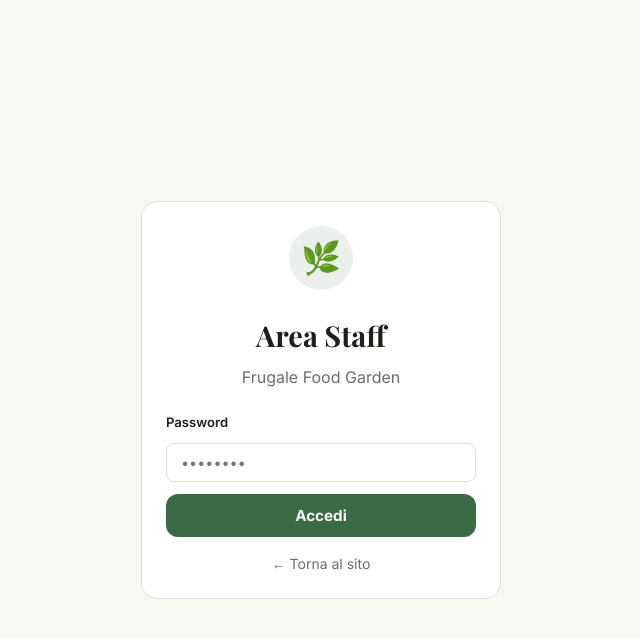
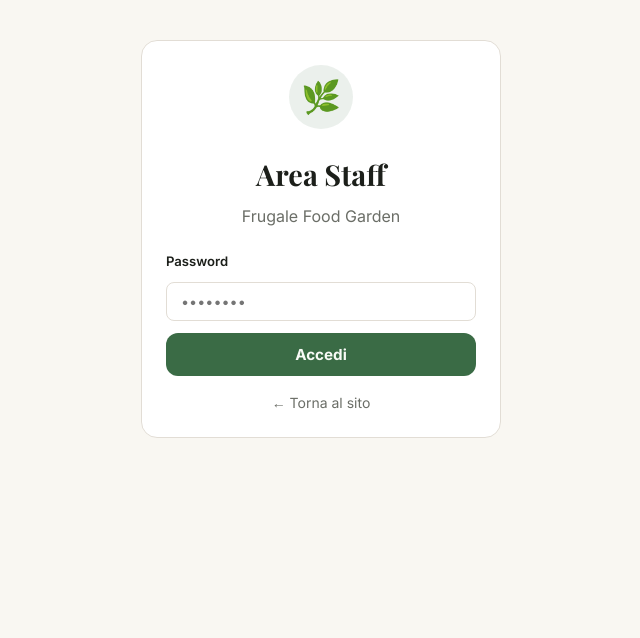
Before and after one commit to lucamessina90-hue/frugale-food-garden, a Next.js app: page /staff in a window 1280 px wide. Shown: the top 638 px of the page, without its empty margins (319-959 px from the left). Built offline with nearby package versions, Linux system fonts and the light colour scheme.

Commit message:
Fix modal position

```diff
--- a/src/components/StaffDashboard.tsx
+++ b/src/components/StaffDashboard.tsx
@@ -25,9 +25,9 @@
   const startDate = new Date(Number(booking.start_time));
 
   return (
-    <div style={{ position:"fixed", inset:0, zIndex:9999, display:"flex", alignItems:"center", justifyContent:"center", padding:"1rem" }}>
+    <div style={{ position:"fixed", inset:0, zIndex:9999, display:"flex", alignItems:"flex-start", justifyContent:"center", padding:"1rem", paddingTop:"5vh" }}>
       <div onClick={onClose} style={{ position:"absolute", inset:0, background:"rgba(0,0,0,0.5)" }} />
-      <div className="fade-in card" style={{ position:"relative", width:"100%", maxWidth:540, maxHeight:"90vh", overflowY:"auto" }}>
+      <div className="fade-in card" style={{ position:"relative", width:"100%", maxWidth:540, maxHeight:"85vh", overflowY:"auto", marginTop:"auto", marginBottom:"auto" }}>
         <div style={{ display:"flex", justifyContent:"space-between", alignItems:"flex-start", marginBottom:"1.25rem" }}>
           <div>
             <h2 style={{ fontFamily:"var(--font-display)", fontSize:"1.4rem", fontWeight:700 }}>{booking.client_name}</h2>
@@ -146,7 +146,7 @@
 
   // ── LOGIN ──
   if (!loggedIn) return (
-    <div style={{ minHeight:"100vh", background:"var(--bg)", display:"flex", alignItems:"center", justifyContent:"center", padding:"1rem" }}>
+    <div style={{ minHeight:"100vh", background:"var(--bg)", display:"flex", alignItems:"flex-start", justifyContent:"center", padding:"1rem", paddingTop:"5vh" }}>
       <div className="fade-in card" style={{ maxWidth:360, width:"100%", textAlign:"center" }}>
         <div style={{ width:64, height:64, borderRadius:"50%", background:"var(--primary-light)", margin:"0 auto 1.5rem", display:"flex", alignItems:"center", justifyContent:"center", fontSize:"2rem" }}>🌿</div>
         <h1 style={{ fontFamily:"var(--font-display)", fontSize:"1.8rem", fontWeight:700, marginBottom:"8px" }}>Area Staff</h1>
```
